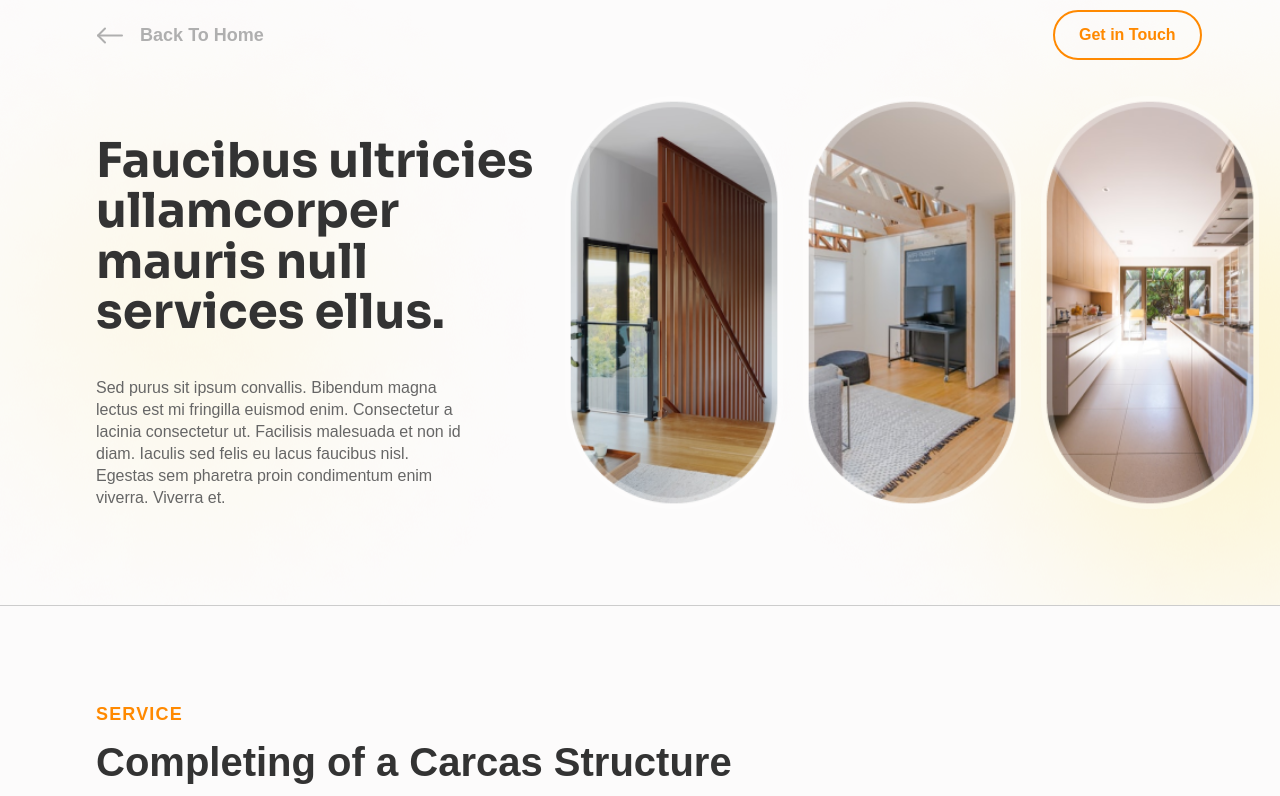
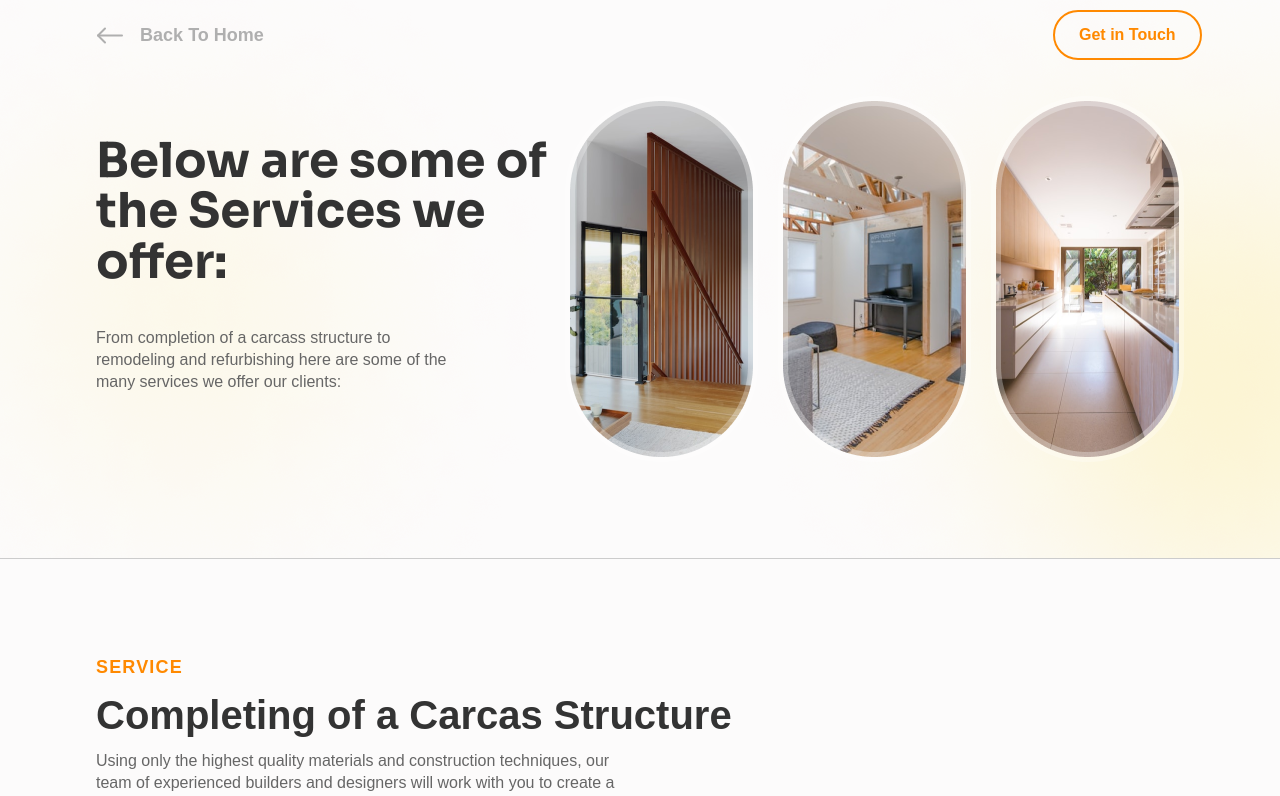
Before and after one commit to Greg-Soap/intricatedesign, a React (Create React App) app: page /Services in a window 1280 px wide. Shown: the top 796 px of the page. Built offline with nearby package versions, Linux system fonts and the light colour scheme.

Commit message:
text for service page

```diff
--- a/src/pages/ServicesPage/Hero.jsx
+++ b/src/pages/ServicesPage/Hero.jsx
@@ -10,14 +10,12 @@ const Hero = () => {
       <div className="wrapper">
         <div className="left">
           <h1 className="title" data-aos="fade-up">
-            Faucibus ultricies ullamcorper mauris null services ellus.
+            Below are some of the Services we offer:
           </h1>
           <div className="desc" data-aos="fade-up" data-aos-delay="200">
-            Sed purus sit ipsum convallis. Bibendum magna lectus est mi
-            fringilla euismod enim. Consectetur a lacinia consectetur ut.
-            Facilisis malesuada et non id diam. Iaculis sed felis eu lacus
-            faucibus nisl. Egestas sem pharetra proin condimentum enim viverra.
-            Viverra et.
+            From completion of a carcass structure to remodeling and
+            refurbishing here are some of the many services we offer our
+            clients:
           </div>
         </div>
         <div className="right">
```
